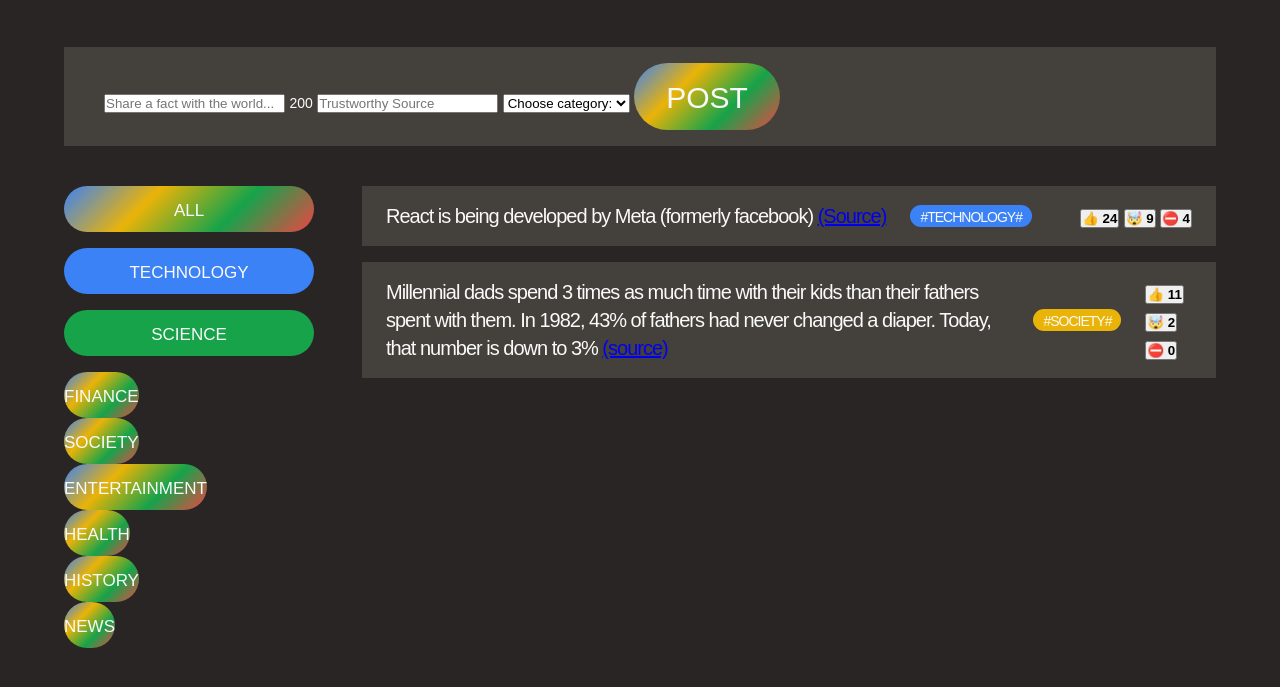
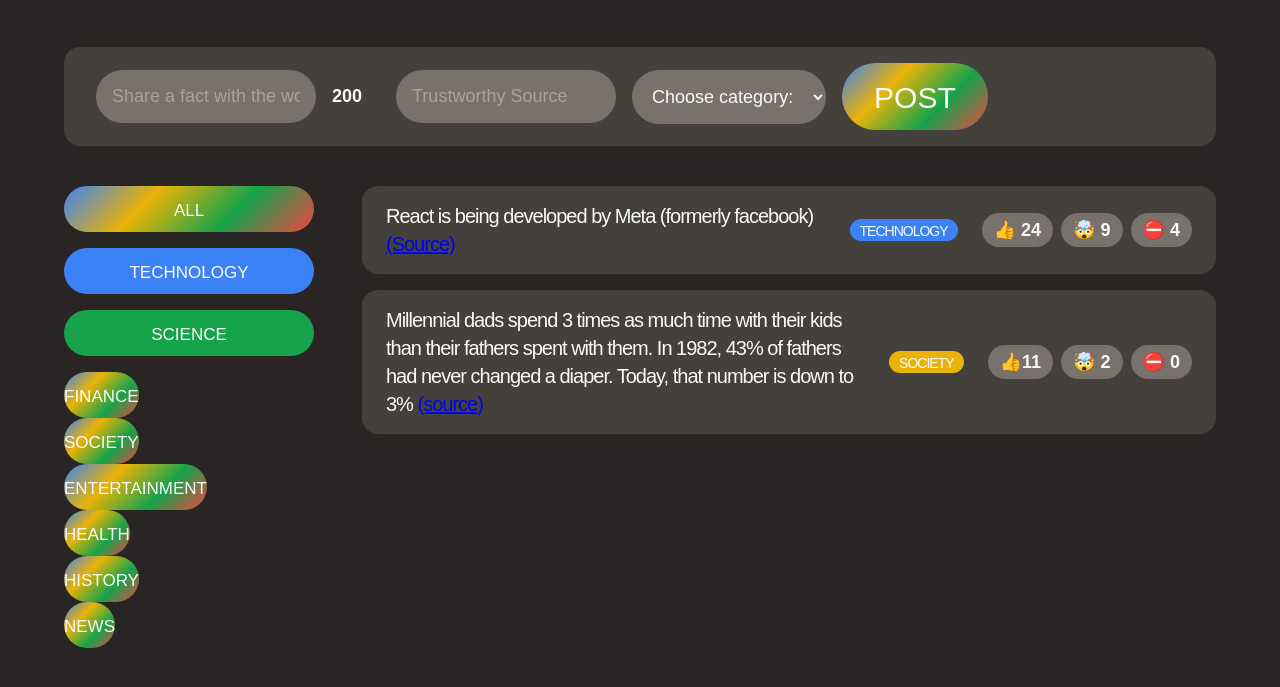
Before and after one commit to lucasaw2003/Udemy-Web-Development-Crash-Course, a plain HTML site: page Web Developer Course Work/index.html in a window 1280 px wide. Shown: the part 129-816 px from the top of the page. Drawn offline with Linux system fonts and the light colour scheme.

Commit message:
Style Form Elements With CSS
Add CSS Style To Multiple Form Elements

```diff
--- a/Web Developer Course Work/index.html
+++ b/Web Developer Course Work/index.html
@@ -48,11 +48,11 @@
                     <p>React is being developed by Meta (formerly facebook)
                         <a href="https://opensource.fb.com/" target="_blank" class="source">(Source)</a>
                     </p>
-                    <span class="tag" style="background-color: #3b82f6;">#technology#</span>
+                    <span class="tag" style="background-color: #3b82f6;">technology</span>
                     <div class="vote-buttons">
-                        <button>👍 <strong>24</strong></button>
-                        <button>🤯 <strong>9</strong></button>
-                        <button>⛔️ <strong>4</strong></button>
+                        <button>👍 24</button>
+                        <button>🤯 9</button>
+                        <button>⛔️ 4</button>
                     </div>
                 </li>
                 <li class="fact">
@@ -60,11 +60,11 @@
                         Millennial dads spend 3 times as much time with their kids than their fathers spent with them. In 1982, 43% of fathers had never changed a diaper. Today, that number is down to 3%
                         <a href="https://www.mother.ly/parenting/millennial-dads-spend-more-time-with-their-kids" target="_blank">(source)</a>
                     </p>
-                    <span class="tag" style="background-color: #eab308">#society#</span>
+                    <span class="tag" style="background-color: #eab308">society</span>
                     <div class="vote-buttons">
-                        <button>👍 <strong>11</strong></button>
-                        <button>🤯 <strong>2</strong></button>
-                        <button>⛔️ <strong>0</strong></button>
+                        <button>👍11</button>
+                        <button>🤯 2</button>
+                        <button>⛔️ 0</button>
                     </div>
                 </li>
             </ul>
--- a/Web Developer Course Work/style.css
+++ b/Web Developer Course Work/style.css
@@ -42,11 +42,7 @@ h1 {
     align-items: center;
     justify-content: space-between;
 }
-.fact-form {
-    background-color: #44403c;
-    margin-bottom: 40px;
-    padding: 16px 40px;
-}
+
 .fact {
     font-size: 20px;
     line-height: 1.4;
@@ -59,7 +55,17 @@ h1 {
     display: flex;
     align-items: center;
     gap: 24px;
+    border-radius: 16px;
 }
+
+@media (max-width: 1200px) {
+    .fact {
+        flex-direction: column;
+        align-items: flex-end;
+        gap: 12px;
+    }
+}
+
 .tag {
     text-transform: uppercase;
     font-size: 14px;
@@ -77,6 +83,24 @@ span {
 }
 .vote-buttons {
     margin-left: auto;
+    flex-shrink: 0;
+    display: flex;
+    gap: 8px;
+}
+.vote-buttons button {
+    border: none;
+    background-color: #78716c;
+    font-size: 18px;
+    padding: 6px 12px;
+    border-radius: 100px;
+    color: inherit;
+    font-family: inherit;
+    font-weight: 600;
+    cursor: pointer;
+    transition: 0.3s;
+}
+.vote-buttons button:hover {
+    background-color: #292524;
 }
 ul {
     list-style: none;
@@ -85,6 +109,12 @@ main {
     display: grid;
     grid-template-columns: 250px 1fr;
     gap: 48px;
+}
+
+@media (max-width: 900px) {
+    .main {
+        grid-template-columns: 1fr;
+    }
 }
 .container {
     max-width: 1500px;
@@ -131,3 +161,54 @@ main {
     width: 100%;
     background-image: none;
 }
+
+/*FORM*/
+
+.fact-form {
+    background-color: #44403c;
+    margin-bottom: 40px;
+    padding: 16px 32px;
+    display: flex;
+    align-items: center;
+    gap: 16px;
+    border-radius: 16px;
+}
+
+.fact-form input, .fact-form select {
+    max-width: 220px;
+    background-color: #78716c;
+    border: none;
+    border-radius: 100px;
+    padding: 16px;
+    font-size: 18px;
+    color: inherit;
+    font-family: inherit;
+}
+.fact-form input::placeholder {
+    color: #a8a29e
+}
+
+.fact-form input:first-child {
+    flex-grow: 1;
+}
+
+.fact-form span {
+    font-weight: 600;
+    font-size: 18px;
+    margin-right: 18px;
+}
+
+@media (max-width: 1000px) {
+    body {
+        padding: 32px 48px;
+    }
+
+    .fact-form {
+        flex-direction: column;
+        align-items: stretch;
+    }
+
+    .fact-form input, .fact-form select {
+        width: auto;
+    }
+}
```
